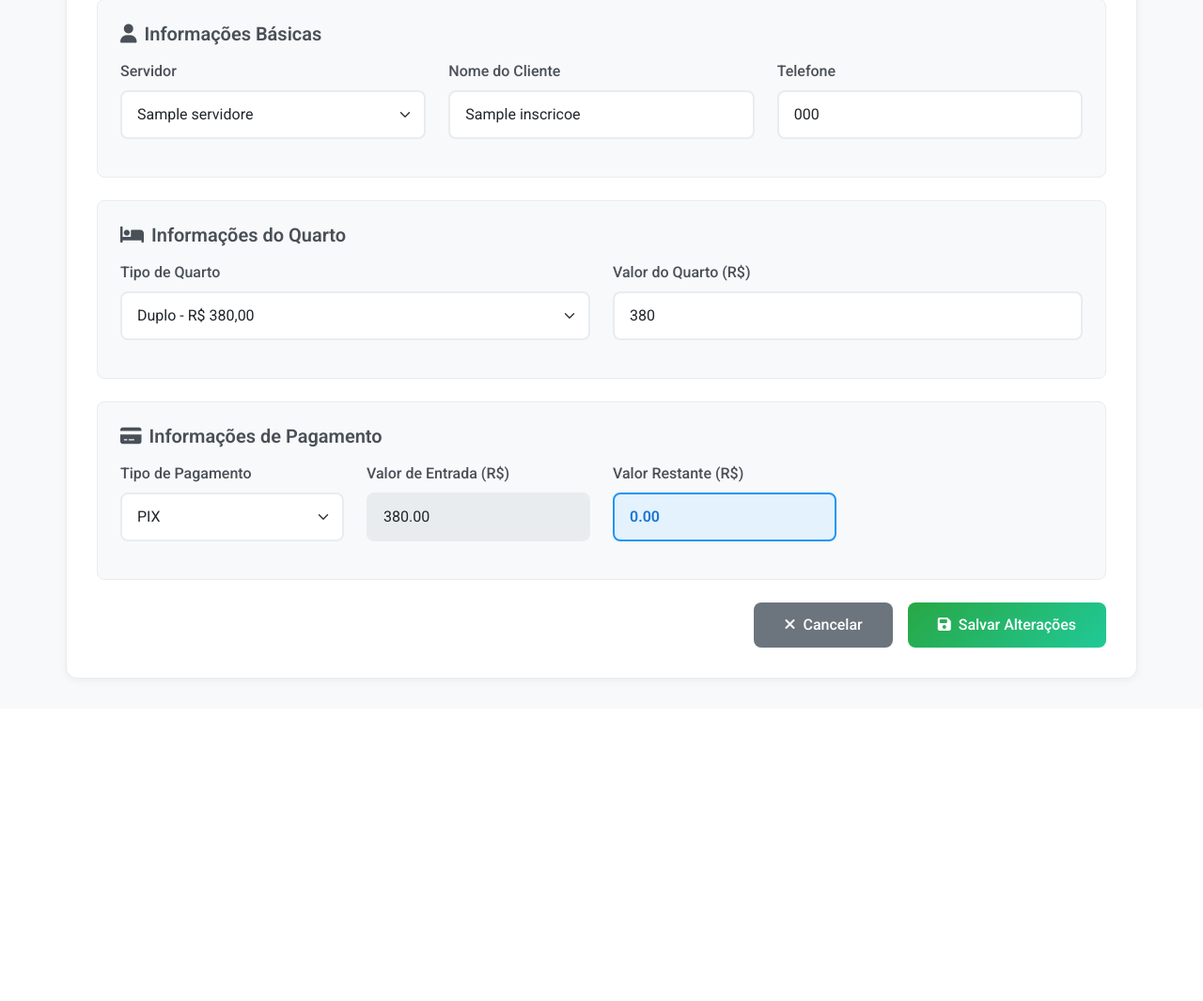
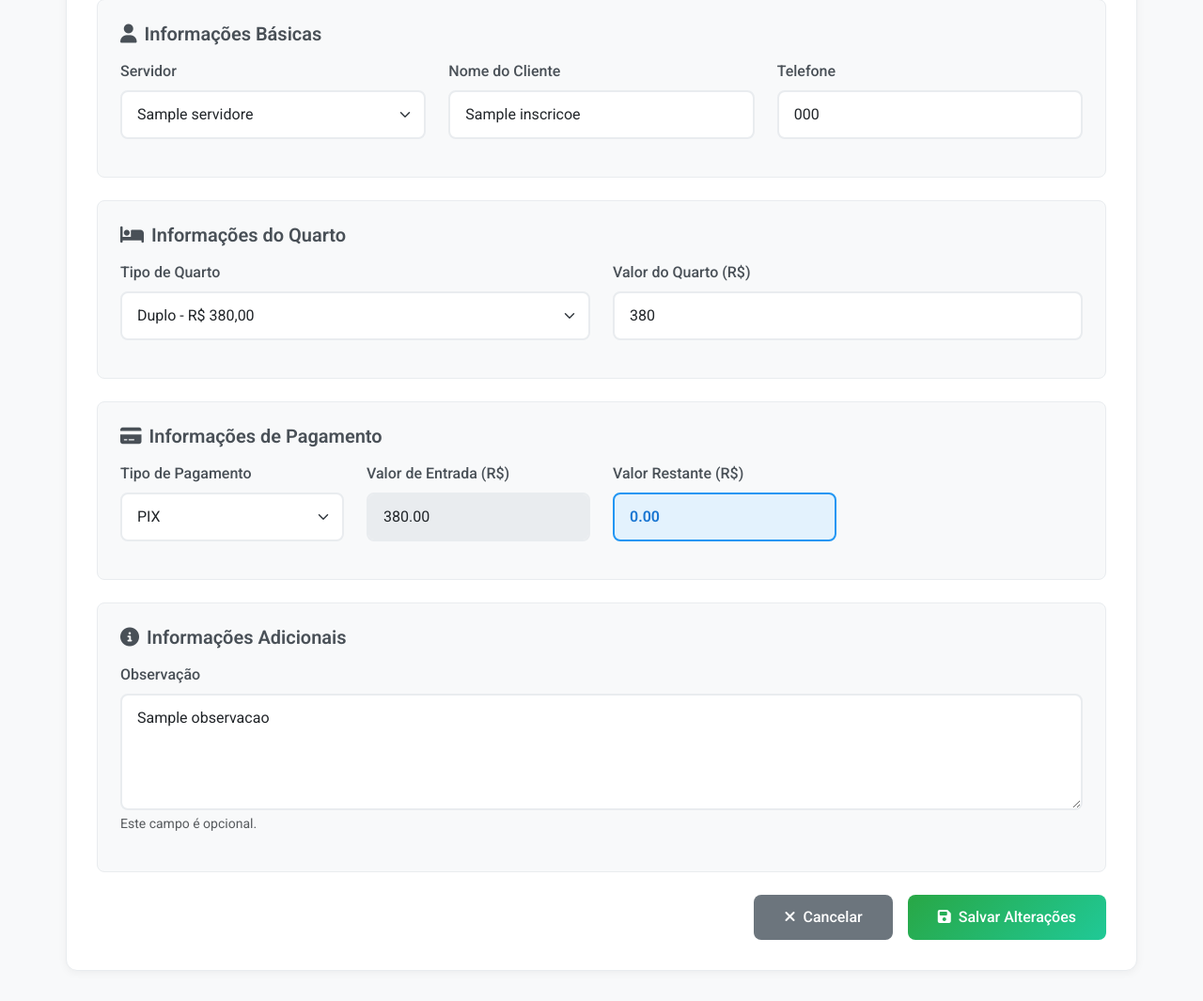
Before and after one commit to Breno1974/Encompassobarreiro, a Flask app: page /admin/inscricoes/1/edit in a window 1280 px wide. Shown: the part 276-1341 px from the top of the page at 94% size. Before the commit the page ends 1000 px from the top, so only its background shows below. Run offline with Flask 3, Linux system fonts and the light colour scheme; the visitor is signed in with stand-in values (Sample User, id 1); a database or web service that is not in the repository returns one stand-in record (values such as "Sample title"); some libraries are stand-ins or nearby versions.

Commit message:
feat: Adiciona campo de observação nas inscrições

```diff
--- a/app.py
+++ b/app.py
@@ -356,7 +356,7 @@ def admin_api_inscricoes():
 
     query = """
         SELECT id, servidor, nome, telefone, tipo_pagamento, data_vencimento,
-               tipo_quarto, valor_quarto, valor_entrada, valor_restante, data_criacao
+               tipo_quarto, valor_quarto, valor_entrada, valor_restante, data_criacao, observacao
         FROM inscricoes
         WHERE 1=1
     """
@@ -803,6 +803,7 @@ def admin_edit_inscricao(inscricao_id):
         # Use .get() com um valor padrão para evitar o KeyError
         valor_quarto = float(request.form.get('valor_quarto', '0'))
         valor_entrada = float(request.form.get('valor_entrada', '0'))
+        observacao = request.form.get('observacao', None)
 
         # Lógica de segurança: se o pagamento não for 'fiado', zere a entrada e a data
         if tipo_pagamento != 'fiado':
@@ -816,10 +817,10 @@ def admin_edit_inscricao(inscricao_id):
             UPDATE inscricoes
             SET servidor = %s, nome = %s, telefone = %s, tipo_pagamento = %s,
                 data_vencimento = %s, tipo_quarto = %s, valor_quarto = %s,
-                valor_entrada = %s, valor_restante = %s
+                valor_entrada = %s, valor_restante = %s, observacao = %s
             WHERE id = %s
         """, (servidor, nome, telefone, tipo_pagamento, data_vencimento,
-              tipo_quarto, valor_quarto, valor_entrada, valor_restante, inscricao_id))
+              tipo_quarto, valor_quarto, valor_entrada, valor_restante, observacao ,inscricao_id))
 
         # --- FIM DA CORREÇÃO ---
 
@@ -964,6 +965,7 @@ def salvar_inscricao():
         tipo_quarto = request.form['tipo_quarto']
         valor_entrada_str = request.form.get('valor_entrada', '')
         enviar_whatsapp_flag = request.form.get('enviar_whatsapp')
+        observacao = request.form.get('observacao', None)
 
         # Definir valores dos quartos
         valores_quartos = {
@@ -989,9 +991,9 @@ def salvar_inscricao():
         # Inserir na tabela inscricoes
         cursor.execute("""
             INSERT INTO inscricoes
-            (servidor, nome, telefone, tipo_pagamento, data_vencimento, tipo_quarto, valor_quarto, valor_entrada, valor_restante)
-            VALUES (%s, %s, %s, %s, %s, %s, %s, %s, %s)
-        """, (servidor, nome, telefone, tipo_pagamento, data_vencimento, tipo_quarto, valor_quarto, valor_entrada, valor_restante))
+            (servidor, nome, telefone, tipo_pagamento, data_vencimento, tipo_quarto, valor_quarto, valor_entrada, valor_restante,observacao)
+            VALUES (%s, %s, %s, %s, %s, %s, %s, %s, %s, %s)
+        """, (servidor, nome, telefone, tipo_pagamento, data_vencimento, tipo_quarto, valor_quarto, valor_entrada, valor_restante,observacao))
 
         conn.commit()
         conn.close()
@@ -1011,7 +1013,8 @@ def salvar_inscricao():
                 'valor_entrada': valor_entrada_formatado,
                 'valor_restante': valor_restante_formatado,
                 'tipo_pagamento': tipo_pagamento,
-                'data_vencimento': data_vencimento
+                'data_vencimento': data_vencimento,
+                'observacao': observacao
             }
 
             url_whatsapp = enviar_whatsapp_inscricoes(telefone, dados_registro)
@@ -1268,7 +1271,14 @@ def exportar_inscricoes():
 
      try:
          conn = psycopg2.connect(DATABASE_URL)
-         sql_query = "SELECT * FROM inscricoes ORDER BY id DESC;"
+         sql_query = """
+            SELECT
+                id, servidor, nome, telefone, tipo_quarto,
+                valor_quarto, valor_entrada, valor_restante,
+                tipo_pagamento, data_vencimento, observacao, data_criacao
+            FROM inscricoes
+            ORDER BY id DESC;
+        """
          df = pd.read_sql_query(sql_query, conn)
          conn.close()
 
--- a/templates/admin_edit_inscricao.html
+++ b/templates/admin_edit_inscricao.html
@@ -293,6 +293,18 @@
           </div>
         </div>
 
+        <!-- Informações Adicionais (Observação) -->
+        <div class="form-section">
+          <h5><i class="fas fa-info-circle"></i>Informações Adicionais</h5>
+          <div class="row">
+            <div class="col-12 mb-3">
+              <label for="observacao" class="form-label">Observação</label>
+              <textarea class="form-control" id="observacao" name="observacao" rows="4" placeholder="Alguma necessidade especial, restrição alimentar, etc.">{{ inscricao.observacao or '' }}</textarea>
+              <div class="form-text">Este campo é opcional.</div>
+            </div>
+          </div>
+        </div>
+
         <!-- Botões de Ação -->
         <div class="d-flex gap-3 justify-content-end">
           <a href="{{ url_for('admin_dashboard') }}" class="btn btn-cancel">
```
Also changed, not shown: templates/admin_dashboard.html (+41 -18 lines), templates/inscricao.html (+24 -0 lines).
